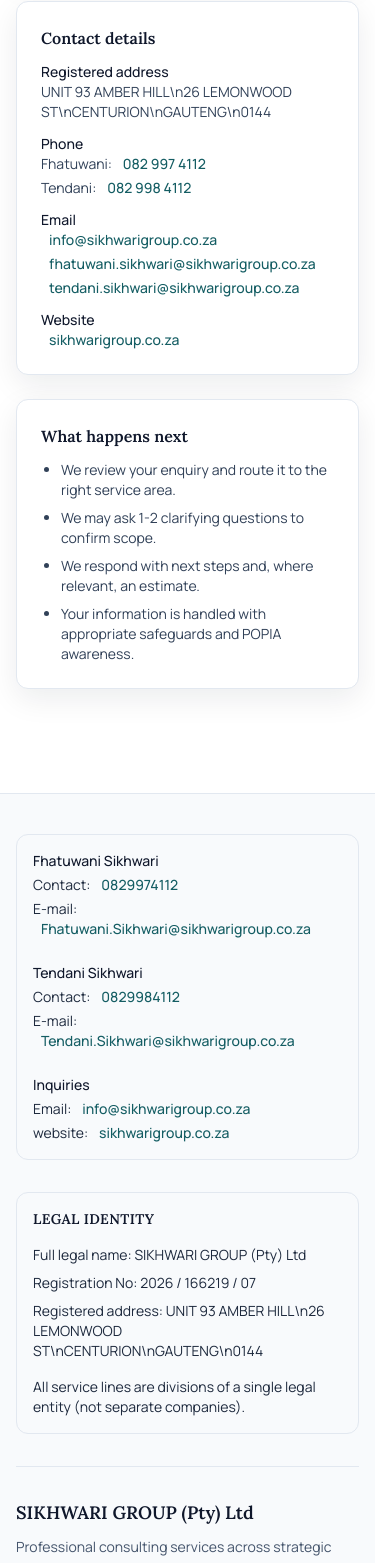
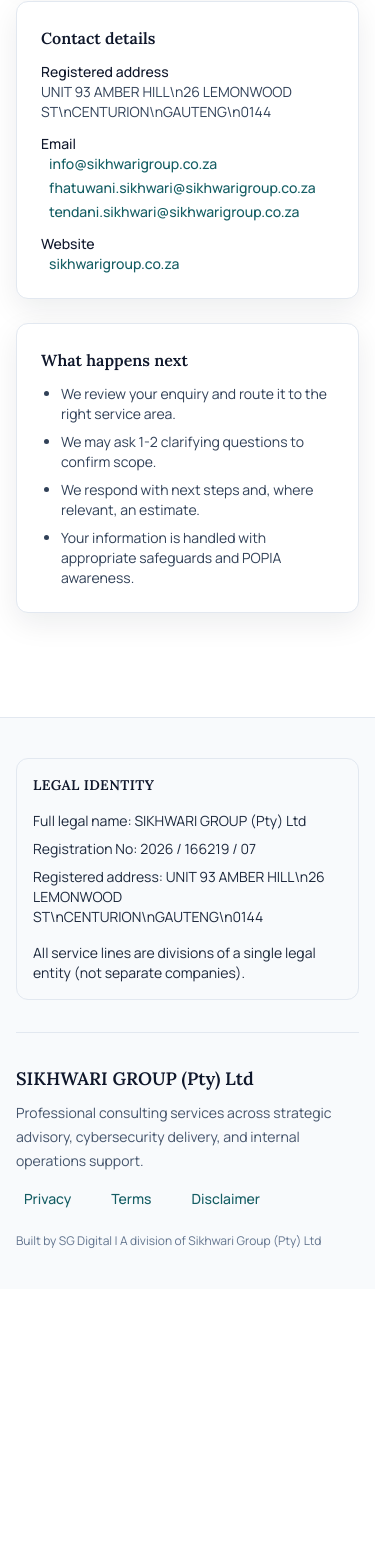
Before and after one commit to Fhatu12/SikhwariG, a Next.js app: page /contact in a window 390 px wide. Shown: the part 980-2543 px from the top of the page. After the commit the page ends 2269 px from the top, so only its background shows below. Built offline with nearby package versions, Linux system fonts and the light colour scheme; no server answers.

Commit message:
Remove public phone numbers from site

```diff
--- a/app/contact/page.tsx
+++ b/app/contact/page.tsx
@@ -2,7 +2,6 @@
 import { Section } from "@/components/layout/section";
 import {
   contactEmails,
-  contactPhones,
   contactRegisteredAddress,
   contactWebsite,
 } from "@/lib/contact-details";
@@ -39,22 +38,6 @@
                 <div>
                   <dt className="font-medium text-slate-900">Registered address</dt>
                   <dd className="whitespace-pre-line">{contactRegisteredAddress}</dd>
-                </div>
-                <div>
-                  <dt className="font-medium text-slate-900">Phone</dt>
-                  <dd className="space-y-1">
-                    {contactPhones.map((phone) => (
-                      <div key={phone.tel}>
-                        {phone.label}:{" "}
-                        <a
-                          className="text-link text-link-subtle focus-ring font-medium"
-                          href={`tel:${phone.tel}`}
-                        >
-                          {phone.number}
-                        </a>
-                      </div>
-                    ))}
-                  </dd>
                 </div>
                 <div>
                   <dt className="font-medium text-slate-900">Email</dt>
--- a/components/layout/site-footer.tsx
+++ b/components/layout/site-footer.tsx
@@ -12,80 +12,8 @@
   return (
     <footer className="mt-16 border-t border-slate-200 bg-[var(--color-surface-muted)] py-10">
       <Container>
-        <div className="grid grid-cols-1 gap-8 md:grid-cols-2 md:gap-10 md:items-start">
-          <section
-            className="w-full rounded-xl border border-slate-200 bg-[var(--color-surface-muted)] p-4 text-sm text-slate-800"
-            aria-label="Contact and email"
-          >
-            <div className="space-y-6">
-              <div className="space-y-1">
-                <p className="font-medium text-slate-900">Fhatuwani Sikhwari</p>
-                <p>
-                  Contact:{" "}
-                  <a
-                    className="text-link text-link-subtle focus-ring font-medium"
-                    href="tel:+27829974112"
-                  >
-                    0829974112
-                  </a>
-                </p>
-                <p>
-                  E-mail:{" "}
-                  <a
-                    className="text-link text-link-subtle focus-ring font-medium"
-                    href="mailto:Fhatuwani.Sikhwari@sikhwarigroup.co.za"
-                  >
-                    Fhatuwani.Sikhwari@sikhwarigroup.co.za
-                  </a>
-                </p>
-              </div>
-              <div className="space-y-1">
-                <p className="font-medium text-slate-900">Tendani Sikhwari</p>
-                <p>
-                  Contact:{" "}
-                  <a
-                    className="text-link text-link-subtle focus-ring font-medium"
-                    href="tel:+27829984112"
-                  >
-                    0829984112
-                  </a>
-                </p>
-                <p>
-                  E-mail:{" "}
-                  <a
-                    className="text-link text-link-subtle focus-ring font-medium"
-                    href="mailto:Tendani.Sikhwari@sikhwarigroup.co.za"
-                  >
-                    Tendani.Sikhwari@sikhwarigroup.co.za
-                  </a>
-                </p>
-              </div>
-              <div className="space-y-1">
-                <p className="font-medium text-slate-900">Inquiries</p>
-                <p>
-                  Email:{" "}
-                  <a
-                    className="text-link text-link-subtle focus-ring font-medium"
-                    href="mailto:info@sikhwarigroup.co.za"
-                  >
-                    info@sikhwarigroup.co.za
-                  </a>
-                </p>
-                <p>
-                  website:{" "}
-                  <a
-                    className="text-link text-link-subtle focus-ring font-medium"
-                    href="https://sikhwarigroup.co.za"
-                  >
-                    sikhwarigroup.co.za
-                  </a>
-                </p>
-              </div>
-            </div>
-          </section>
-          <div className="flex min-w-0 flex-col">
-            <LegalIdentityBlock className="w-full" />
-          </div>
+        <div className="flex min-w-0 flex-col">
+          <LegalIdentityBlock className="w-full" />
         </div>
 
         <div className="mt-8 w-full border-t border-slate-200 pt-8 md:mt-10 md:pt-10">
--- a/lib/contact-details.ts
+++ b/lib/contact-details.ts
@@ -4,11 +4,6 @@
 
 export { registeredAddress as contactRegisteredAddress } from "./legal-identity";
 
-export const contactPhones = [
-  { label: "Fhatuwani", number: "082 997 4112", tel: "+27829974112" },
-  { label: "Tendani", number: "082 998 4112", tel: "+27829984112" },
-] as const;
-
 export const contactEmails = [
   "info@sikhwarigroup.co.za",
   "fhatuwani.sikhwari@sikhwarigroup.co.za",
```
Also changed, not shown: 1 other file (tests, documents, lock files or other folders).
